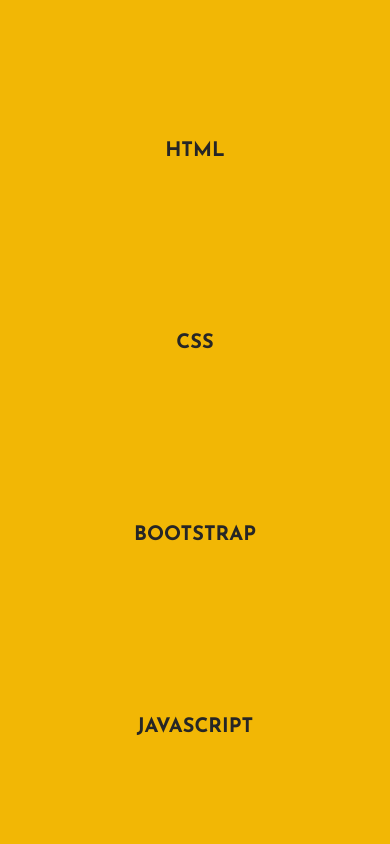
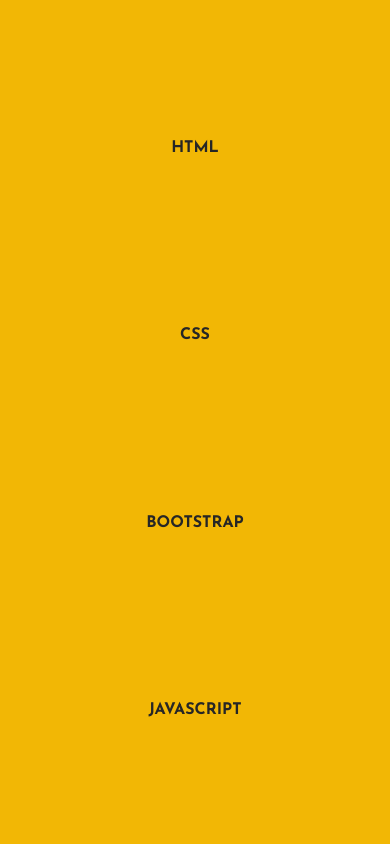
Before and after one commit to davidklmn/portfolio, a React (Create React App) app: page / in a window 390 px wide. Shown: the part 3780-4624 px from the top of the page. Built offline with nearby package versions, Linux system fonts and the light colour scheme; some icons are missing.

Commit message:
Mobile bugfixes: Skills font scaling v1.2

```diff
--- a/src/App.js
+++ b/src/App.js
@@ -27,7 +27,7 @@ function App() {
       <Home />
       <About />
       <Projects />
-      <Skills allowFontScaling={false} />
+      <Skills />
       <Contact />
     </main>
   );
--- a/src/components/skills.css
+++ b/src/components/skills.css
@@ -61,7 +61,6 @@
     }
     .skills-container h2 {
         font-size: 1.25rem;
-        font-weight: 800;
     }
 }
 
@@ -72,6 +71,9 @@
     }
     .skill-row {
         display: block;
+    }
+    .skills-container h2 {
+        font-size: 1rem;
     }
 }
 
```
